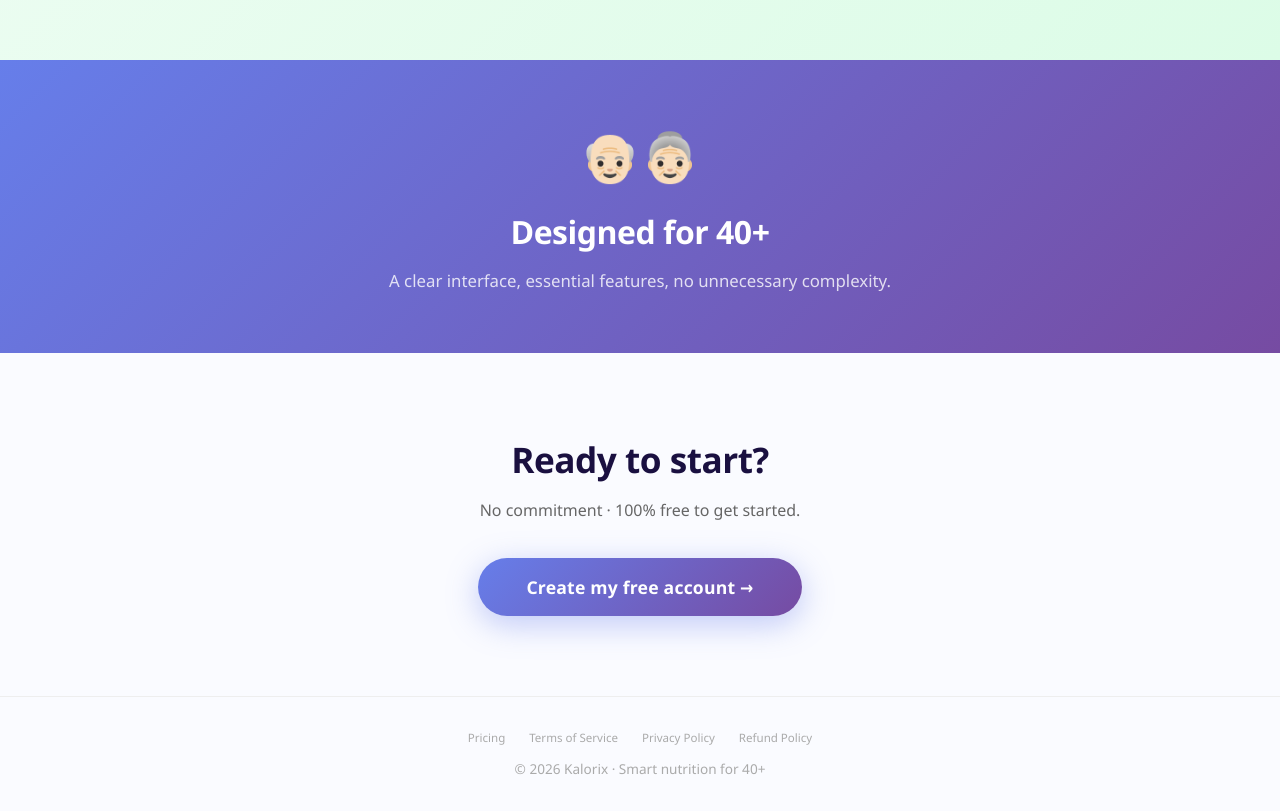
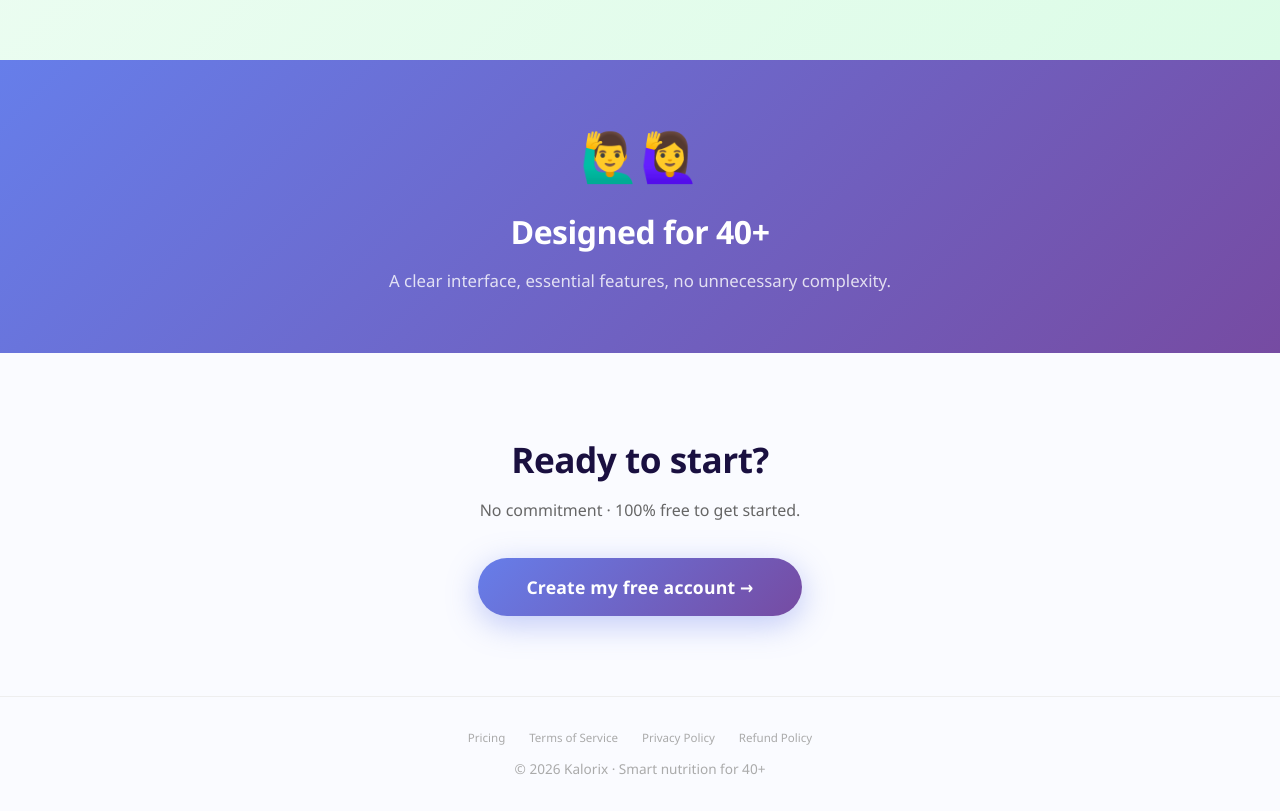
Before and after one commit to biz777/kalorix, a Next.js app: page / in a window 1280 px wide. Shown: the part 2100-2911 px from the top of the page. Built offline with nearby package versions, Linux system fonts and the light colour scheme.

Commit message:
Change emoji in testimony band from old to new

```diff
--- a/app/page.tsx
+++ b/app/page.tsx
@@ -313,7 +313,7 @@ export default function LandingPage() {
 
       {/* TESTIMONY BAND */}
       <div style={{ background: 'linear-gradient(135deg, #667eea 0%, #764ba2 100%)', padding: '60px 24px', textAlign: 'center' }}>
-        <div style={{ fontSize: '3em', marginBottom: 16 }}>👴🏻👵🏻</div>
+        <div style={{ fontSize: '3em', marginBottom: 16 }}>🙋‍♂️🙋‍♀️</div>
         <h2 style={{ color: 'white', fontSize: 'clamp(1.4em, 3vw, 2em)', fontWeight: '800', margin: '0 0 12px', letterSpacing: '-0.5px' }}>
           {t.testimony_title}
         </h2>
```
